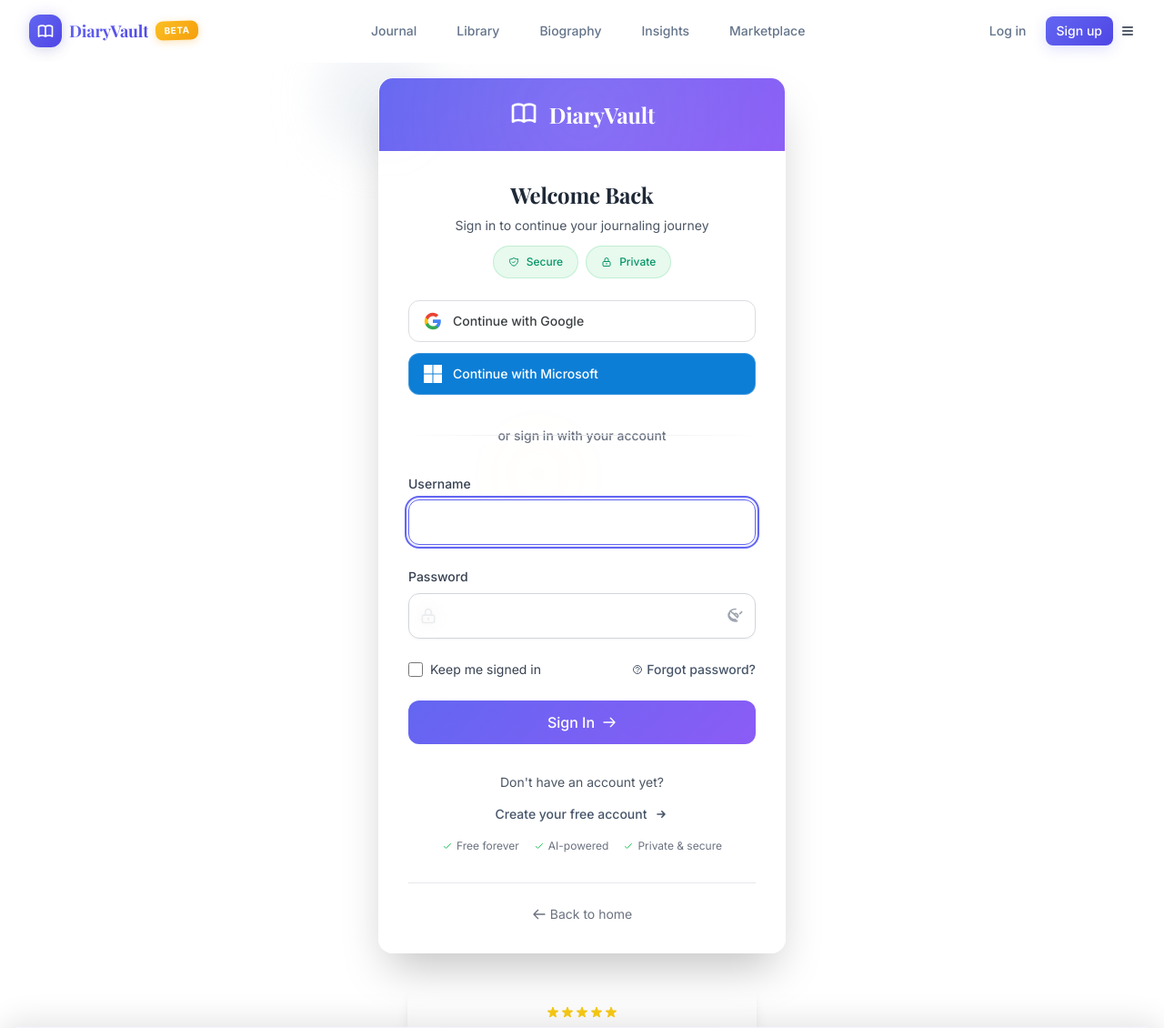
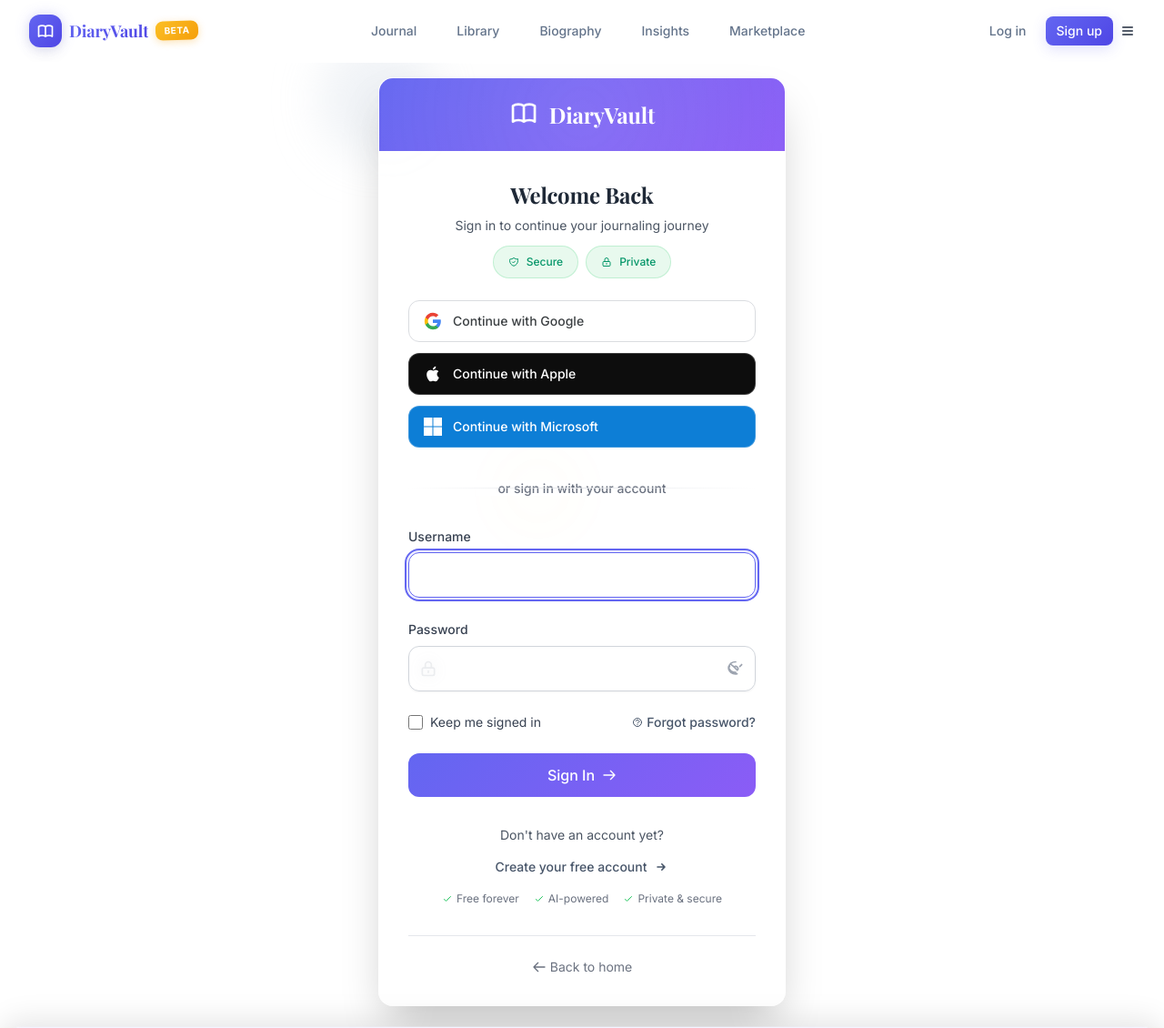
Before and after one commit to DiaryVault/DiaryVault, a Django app: page /login/ in a window 1280 px wide. Shown: the top 1130 px of the page at 91% size. Run offline with Django 5.2, Linux system fonts and the light colour scheme; some libraries are stand-ins or nearby versions.

Commit message:
adding the apple auth button

```diff
--- a/diary/templates/diary/account/login.html
+++ b/diary/templates/diary/account/login.html
@@ -368,6 +368,19 @@
             <path fill="#EA4335" d="M12 5.38c1.62 0 3.06.56 4.21 1.64l3.15-3.15C17.45 2.09 14.97 1 12 1 7.7 1 3.99 3.47 2.18 7.07l3.66 2.84c.87-2.6 3.3-4.53 6.16-4.53z"/>
           </svg>
           <span>Continue with Google</span>
+          <div class="ml-auto opacity-0 group-hover:opacity-100 transition-opacity">
+            <svg xmlns="http://www.w3.org/2000/svg" class="h-4 w-4" fill="none" viewBox="0 0 24 24" stroke="currentColor">
+              <path stroke-linecap="round" stroke-linejoin="round" stroke-width="2" d="M14 5l7 7m0 0l-7 7m7-7H3" />
+            </svg>
+          </div>
+        </a>
+
+        <!-- Apple Login Button -->
+        <a href="/accounts/apple/login/" class="social-btn apple-btn w-full flex items-center justify-center px-4 py-3 rounded-xl font-medium text-sm group" aria-label="Continue with Apple">
+          <svg class="w-5 h-5 mr-3 transition-transform group-hover:scale-110" fill="currentColor" viewBox="0 0 24 24">
+            <path d="M18.71 19.5c-.83 1.24-1.71 2.45-3.05 2.47-1.34.03-1.77-.79-3.29-.79-1.53 0-2 .77-3.27.82-1.31.05-2.3-1.32-3.14-2.53C4.25 17 2.94 12.45 4.7 9.39c.87-1.52 2.43-2.48 4.12-2.51 1.28-.02 2.5.87 3.29.87.78 0 2.26-1.07 3.81-.91.65.03 2.47.26 3.64 1.98-.09.06-2.17 1.28-2.15 3.81.03 3.02 2.65 4.03 2.68 4.04-.03.07-.42 1.44-1.38 2.83M13 3.5c.73-.83 1.94-1.46 2.94-1.5.13 1.17-.34 2.35-1.04 3.19-.69.85-1.83 1.51-2.95 1.42-.15-1.15.41-2.35 1.05-3.11z"/>
+          </svg>
+          <span>Continue with Apple</span>
           <div class="ml-auto opacity-0 group-hover:opacity-100 transition-opacity">
             <svg xmlns="http://www.w3.org/2000/svg" class="h-4 w-4" fill="none" viewBox="0 0 24 24" stroke="currentColor">
               <path stroke-linecap="round" stroke-linejoin="round" stroke-width="2" d="M14 5l7 7m0 0l-7 7m7-7H3" />
```
